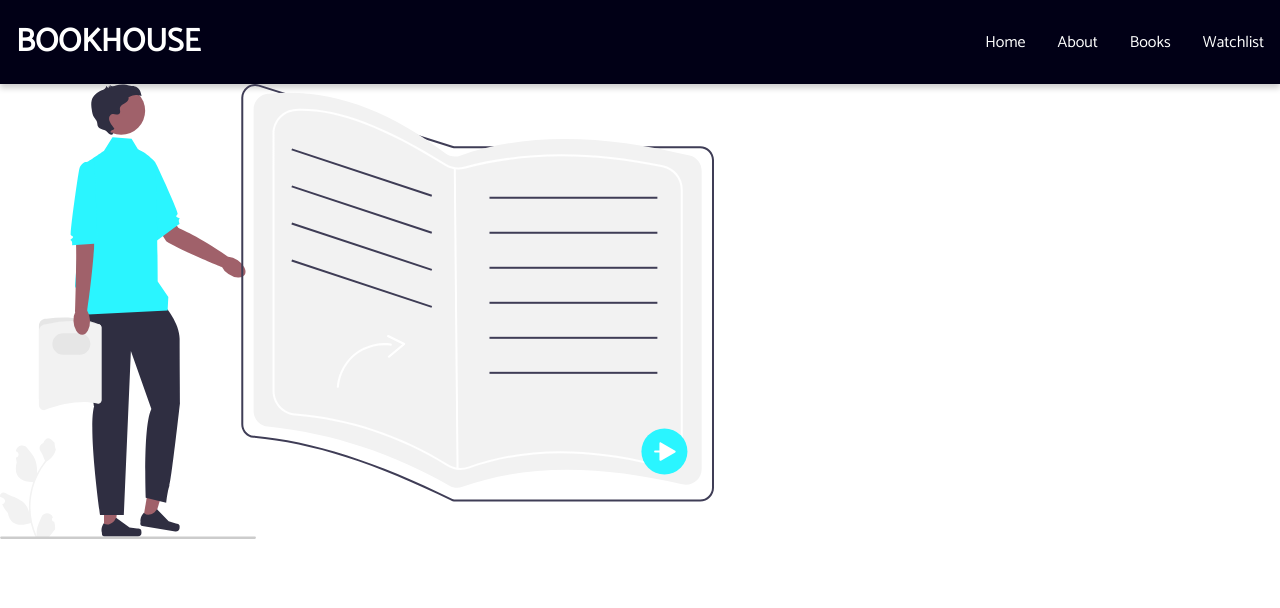
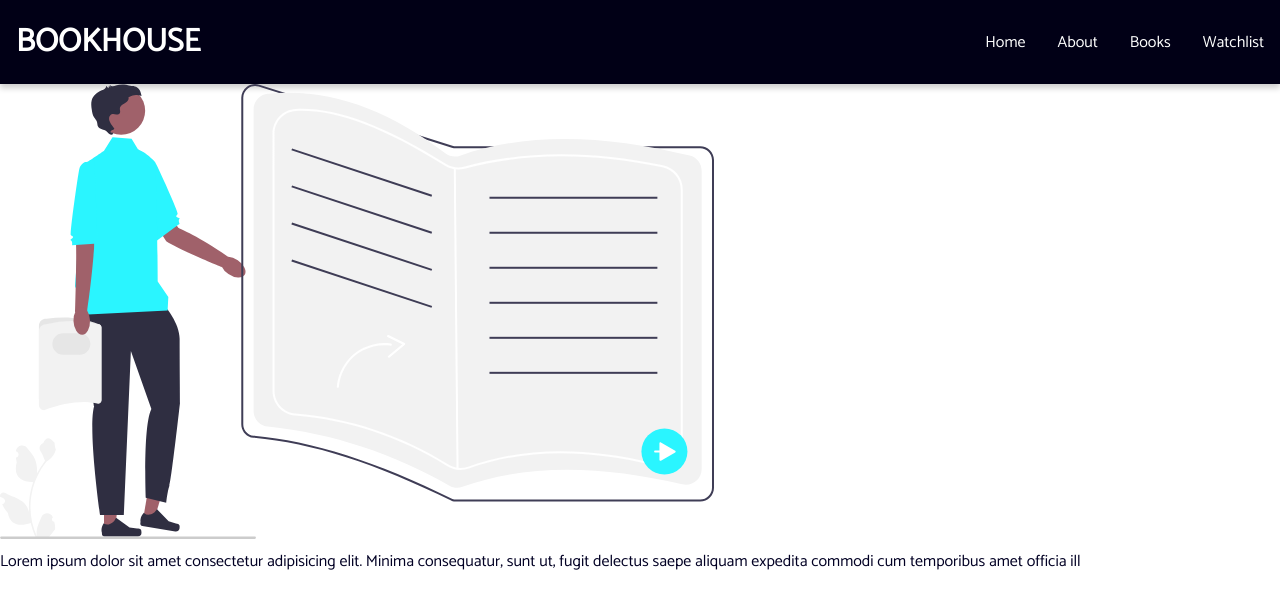
Before and after one commit to 3nsar/book-filter, a React (Create React App) app: page /about in a window 1280 px wide. Shown: the top 608 px of the page. Built offline with nearby package versions, Linux system fonts and the light colour scheme.

Commit message:
about comp update

```diff
--- /dev/null
+++ b/src/Components/About.css
@@ -0,0 +1,3 @@
+.about-container{
+    display: flex;
+}
--- a/src/Components/About.js
+++ b/src/Components/About.js
@@ -3,8 +3,12 @@ import booksImg from "./booksImg.svg"
 
 const About = () => {
   return (
-    <div>
-        <img src={booksImg} alt="pic" />
+    <div className='about-container'>
+        <div className="img">
+        <img src={booksImg} alt="pic" /></div>
+         <div>
+          <p>Lorem ipsum dolor sit amet consectetur adipisicing elit. Minima consequatur, sunt ut, fugit delectus saepe aliquam expedita commodi cum temporibus amet officia ill</p>
+         </div>
     </div>
   )
 }
```
